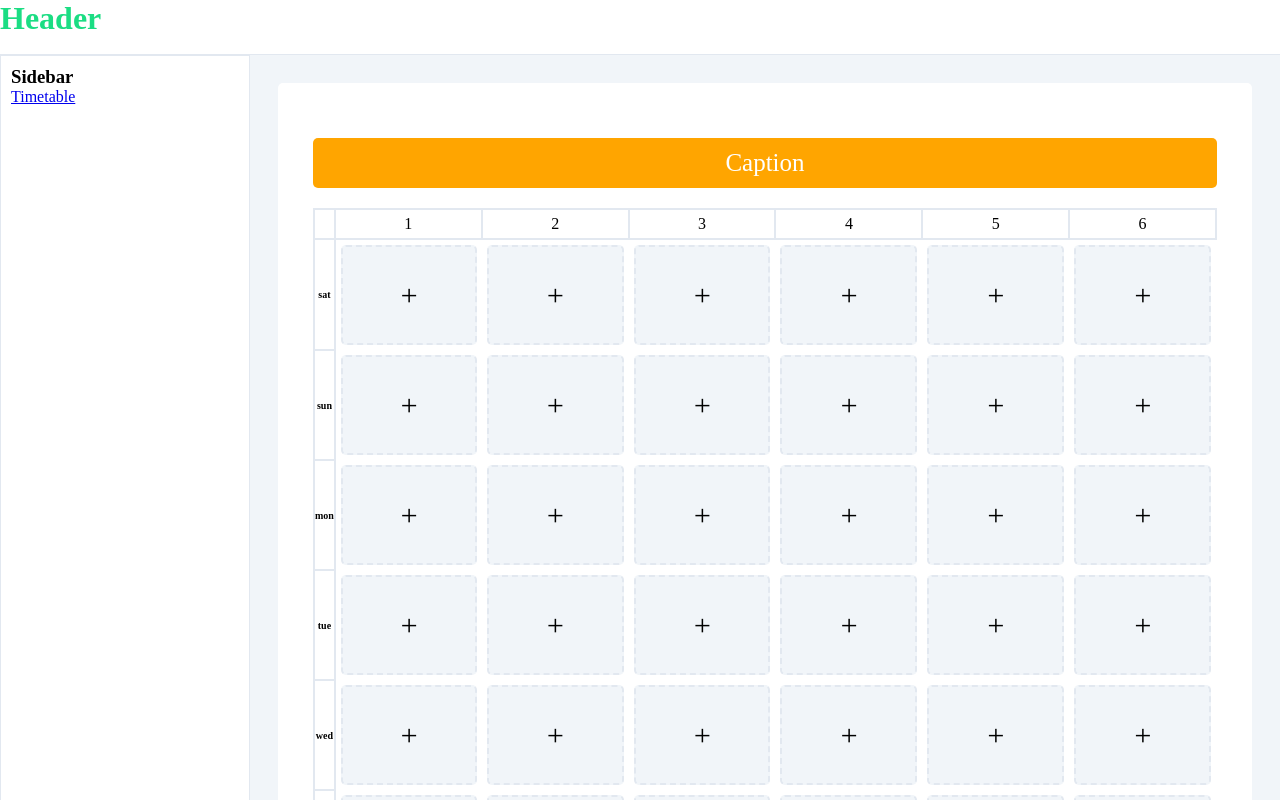
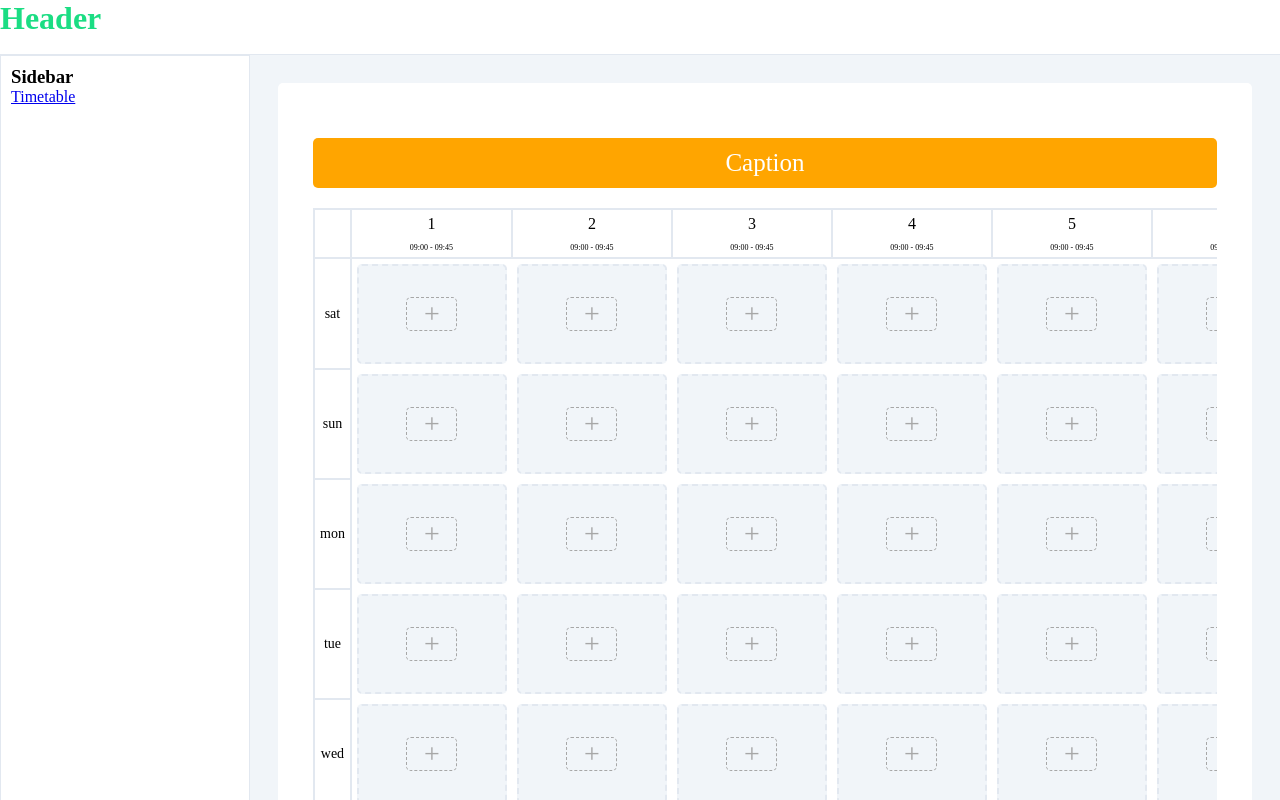
Before and after one commit to EzzatKhaqan/Vue-Journey, a Vue app in the folder module-library/: page /timetable in a window 1280 px wide. Built offline with nearby package versions, Linux system fonts and the light colour scheme.

Commit message:
fix:timetable(header,timetable data)

```diff
--- a/module-library/src/layout/AppLayout.vue
+++ b/module-library/src/layout/AppLayout.vue
@@ -26,6 +26,7 @@ import Footer from "./Footer.vue";
     --e-primary-crimson: #DC143C;
     --e-light-crimson: #E74C5B;
     --e-white: #ffff;
+    --e-gray: #a7a7a7;
     --e-soft-gray: #ecf0f1;
     --e-surface-ground: #f1f5f9;
     --e-primary-orange: #FF6F61;
--- a/module-library/src/modules/Timetable/components/TimetableData.vue
+++ b/module-library/src/modules/Timetable/components/TimetableData.vue
@@ -3,6 +3,7 @@ import { computed } from "vue";
 
 const props = defineProps({
     data: Object,
+    colspan: { type: Number, default: 1 }
 });
 
 const empty = computed(() => {
@@ -13,15 +14,24 @@ const empty = computed(() => {
 </script>
 <template>
 
-    <td>
+    <td :colspan="props.colspan">
         <div class="wrapper-data" :class="[empty ? 'deactive_border' : 'active_border']">
             <div class="data" v-if="!empty">
-                <div class="room">{{ props.data.location }}</div>
-                <div class="lecture">{{ props.data.subject }}</div>
+                <div class="location">
+                    <span>{{ props.data.location }}</span>
+                    <span>{{ props.data.location }}</span>
+                </div>
+                <div class="lecture">
+                    {{ props.data.subject }}
+
+                    <span class="credit"><b>credits</b> 4</span>
+                </div>
                 <div class="lecturer">{{ props.data.teacher }}</div>
             </div>
-            <div class="emplty_cell" v-else>
-                <i class="pi pi-add">+</i>
+            <div class="empty_cell-wrapper" v-else>
+                <div class="empty_cell">
+                    +
+                </div>
             </div>
         </div>
     </td>
@@ -30,11 +40,10 @@ const empty = computed(() => {
 
 <style scoped>
 .wrapper-data {
-    width: calc(150px - 5);
+    width: 150px;
     height: 100px;
-    background-color: #f1f5f9;
+    background-color: var(--e-surface-ground);
     margin: 5px;
-    padding: 2px;
     border-radius: 5px;
 }
 
@@ -51,14 +60,26 @@ const empty = computed(() => {
     height: 100%;
 }
 
-.emplty_cell {
+.empty_cell-wrapper {
     width: 100%;
     height: 100%;
     display: flex;
     justify-content: center;
     align-items: center;
-    color: black;
-    font-size: 30px;
+}
+
+.empty_cell {
+    width: 35%;
+    height: 35%;
+    display: flex;
+    justify-content: center;
+    align-items: center;
+    background: var(--e-surface-ground);
+    text-align: center;
+    border: 1px dashed var(--e-gray);
+    color: var(--e-gray);
+    border-radius: 5px;
+    font-size: 28px;
 }
 
 .wrapper-data:hover {
@@ -68,12 +89,21 @@ const empty = computed(() => {
 .lecture {
     background-color: transparent;
     color: black;
-    font-size: 30px;
+    font-size: 16px;
+    text-align: center;
     width: 100%;
     height: 60%;
     display: flex;
     justify-content: center;
     align-items: center;
+    position: relative;
+}
+
+.credit {
+    position: absolute;
+    bottom: 0;
+    right: 5px;
+    font-size: 10px;
 }
 
 .lecturer {
@@ -83,15 +113,23 @@ const empty = computed(() => {
     font-weight: 600;
     width: 100%;
     height: 20%;
+    border-bottom-right-radius: 5px;
+    border-bottom-left-radius: 5px;
+    padding: 2px;
 }
 
-.room {
+.location {
+    display: flex;
+    justify-content: space-between;
     background-color: #007bff;
     color: white;
     font-size: 14px;
     display: flex;
     align-items: center;
-    width: 50%;
+    width: 100%;
     height: 20%;
+    border-top-right-radius: 5px;
+    border-top-left-radius: 5px;
+    padding: 2px;
 }
 </style>
--- a/module-library/src/modules/Timetable/components/TimetableDataTable.vue
+++ b/module-library/src/modules/Timetable/components/TimetableDataTable.vue
@@ -1,9 +1,9 @@
 <script setup>
-import TimetableData from './TimetableData.vue';
 import TimetableCaption from './TimetableCaption.vue';
-
+import TimetableHeader from './TimetableHeader.vue';
 const props = defineProps({
     data: Object,
+    weekday: Array
 });
 
 </script>
@@ -11,15 +11,17 @@ const props = defineProps({
 <template>
     <div class="timetable-wrapper">
         <TimetableCaption />
+        <div class="timetable-datatable">
             <table>
                 <tr>
-                <th></th>
-                <td v-for="i in 6" :key="i">{{ i }}</td>
+                    <TimetableHeader />
                 </tr>
                 <tr v-for="(day, dayIndex) in props.data" :key="dayIndex">
+                    <th>{{ props.weekday[day.weekday] }}</th>
                     <slot name="body" :day="day" />
                 </tr>
             </table>
+        </div>
     </div>
 </template>
 
@@ -37,6 +39,11 @@ const props = defineProps({
     flex-direction: column;
 }
 
+.timetable-datatable {
+    width: 100%;
+    height: 100%;
+    overflow: auto;
+}
 
 .timetable-wrapper table {
     border-collapse: collapse;
@@ -46,21 +53,12 @@ const props = defineProps({
     border: 1px solid black;
 }
 
-.timetable-wrapper table tr:first-child th,
-.timetable-wrapper table tr:first-child td {
-    text-align: center;
-    height: 30px;
+.timetable-wrapper table tr th {
+    min-width: 30px;
+    padding: 5px;
     border: 2px solid #e2e8f0;
-    border-radius: 10px;
-    background-color: white;
-}
-
-.timetable-wrapper table tr th {
-    width: 20px;
-    height: 60px;
-    border: 2px solid #e2e8f0;
-    border-radius: 5px;
-    font-size: 10px;
+    font-size: 14px;
+    font-weight: 300;
 }
 
 .timetable-wrapper table tr td {
--- /dev/null
+++ b/module-library/src/modules/Timetable/components/TimetableHeader.vue
@@ -0,0 +1,35 @@
+<script>
+</script>
+<template>
+
+    <th></th>
+    <td v-for="i in 6" :key="i">
+        <div>{{ i }}</div>
+        <div class="time">09:00 - 09:45</div>
+    </td>
+</template>
+
+<style>
+.timetable-wrapper table tr:first-child th,
+.timetable-wrapper table tr:first-child td {
+    text-align: center;
+    height: 30px;
+    border: 2px solid #e2e8f0;
+    border-radius: 10px;
+    background-color: white;
+}
+
+.timetable-wrapper table tr:first-child th {
+    min-width: 30px;
+}
+
+.timetable-wrapper table tr:first-child td {
+    height: 40px;
+    padding: 5px;
+}
+
+.time {
+    margin-top: 10px;
+    font-size: 8px;
+}
+</style>
--- a/module-library/src/modules/Timetable/pages/Timetable.vue
+++ b/module-library/src/modules/Timetable/pages/Timetable.vue
@@ -75,14 +75,14 @@ const timetable = ref(
 );
 
 function handleFun(weekday, slot) {
-    let s = timetable.value[weekday].data.find(s => s.slot == slot.slot).data = { location: 123, teacher: "ABC", subject: "abc" };
+    timetable.value[weekday].data.
+        find(s => s.slot == slot.slot).data = { location: 123, teacher: "ABC", subject: " تحلیل ساختمان" };
 }
 
 </script>
 <template>
-    <TimetableDataTable :data="timetable">
+    <TimetableDataTable :data="timetable" :weekday="weekday">
         <template #body="{ day }">
-            <th>{{ weekday[day.weekday] }}</th>
             <TimetableData v-for="(slot, slotIndex) in day.data" :key="slotIndex" :data="slot.data"
                 @click="handleFun(day.weekday, slot)" />
         </template>
```
Also changed, not shown: module-library/src/modules/Timetable/components/Test.vue (deleted, +0 -11 lines). Lines whose indentation alone changed are shown as unchanged.
